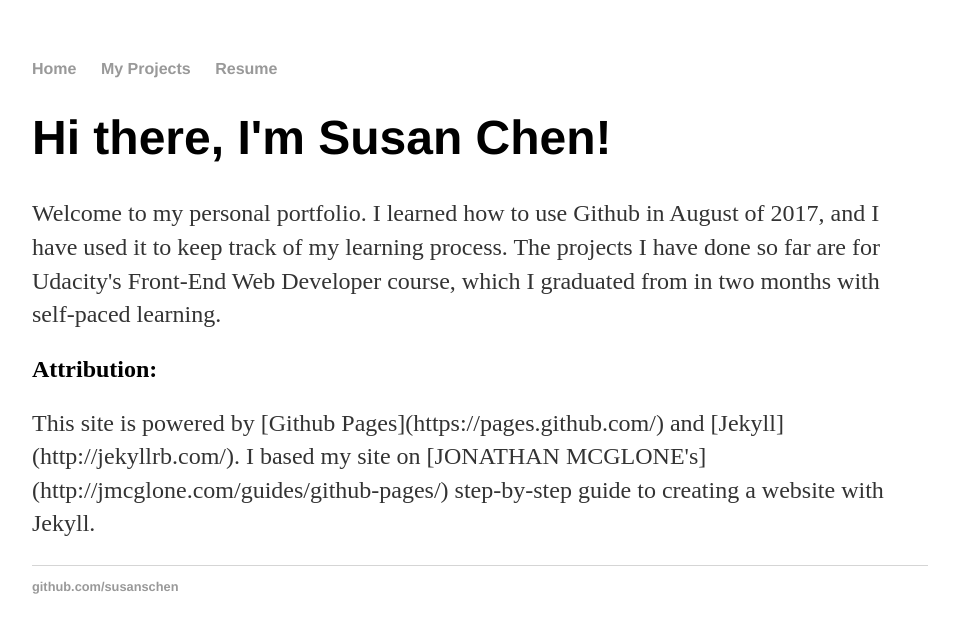
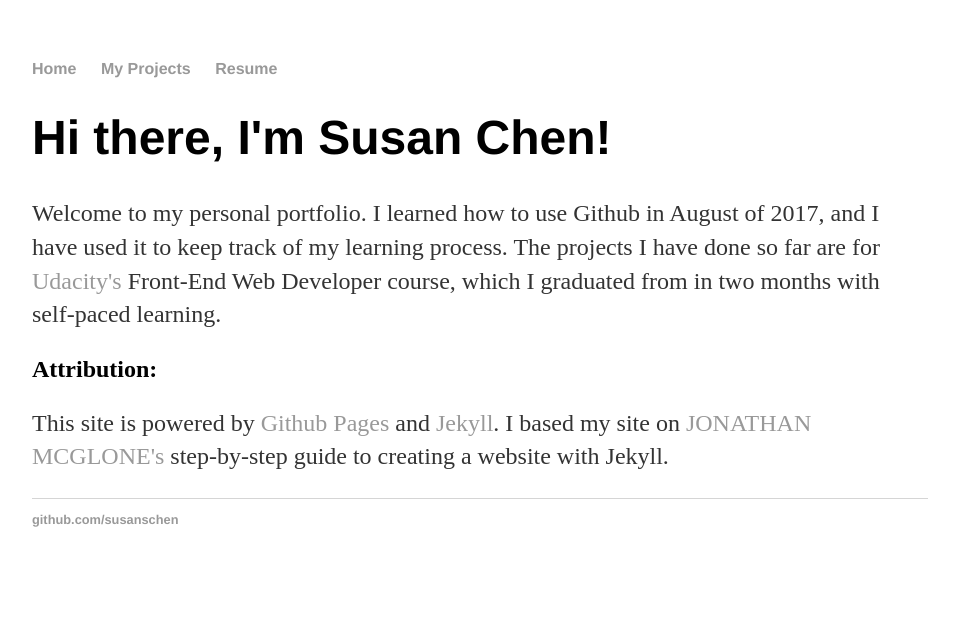
Before and after one commit to susanschen/susanschen.github.io, a Jekyll site: the page built from index.html, in a window 1280 px wide. Shown: the top 633 px of the page, without its empty margins (160-1119 px from the left). Built offline with Jekyll 4.4.1, drawn with Linux system fonts in a browser that asks for light colours; some of the changed lines change nothing that is shown.

Commit message:
Update index blurb

```diff
--- a/index.html
+++ b/index.html
@@ -4,10 +4,7 @@ title: Susan Chen, Front-End Web Developer
 ---
 <div class="blurb">
   <h1>Hi there, I'm Susan Chen!</h1>
-  <p>Welcome to my personal portfolio.
-    I learned how to use Github in August of 2017, and I have used it to keep track of my learning process.
-    The projects I have done so far are for Udacity's Front-End Web Developer course, which I graduated from in two months with self-paced learning.  </p>
-    <h2>Attribution:</h2>
-<p>This site is powered by [Github Pages](https://pages.github.com/) and [Jekyll](http://jekyllrb.com/).
-    I based my site on [JONATHAN MCGLONE's](http://jmcglone.com/guides/github-pages/) step-by-step guide to creating a website with Jekyll.</p>
+  <p>Welcome to my personal portfolio. I learned how to use Github in August of 2017, and I have used it to keep track of my learning process. The projects I have done so far are for <a href="https://www.udacity.com/">Udacity's</a> Front-End Web Developer course, which I graduated from in two months with self-paced learning.</p>
+  <h2>Attribution:</h2>
+  <p>This site is powered by <a href="https://pages.github.com/">Github Pages</a> and <a href="http://jekyllrb.com/">Jekyll</a>. I based my site on <a href="http://jmcglone.com/guides/github-pages/">JONATHAN MCGLONE's</a> step-by-step guide to creating a website with Jekyll.</p>
 </div><!-- /.blurb -->
```
